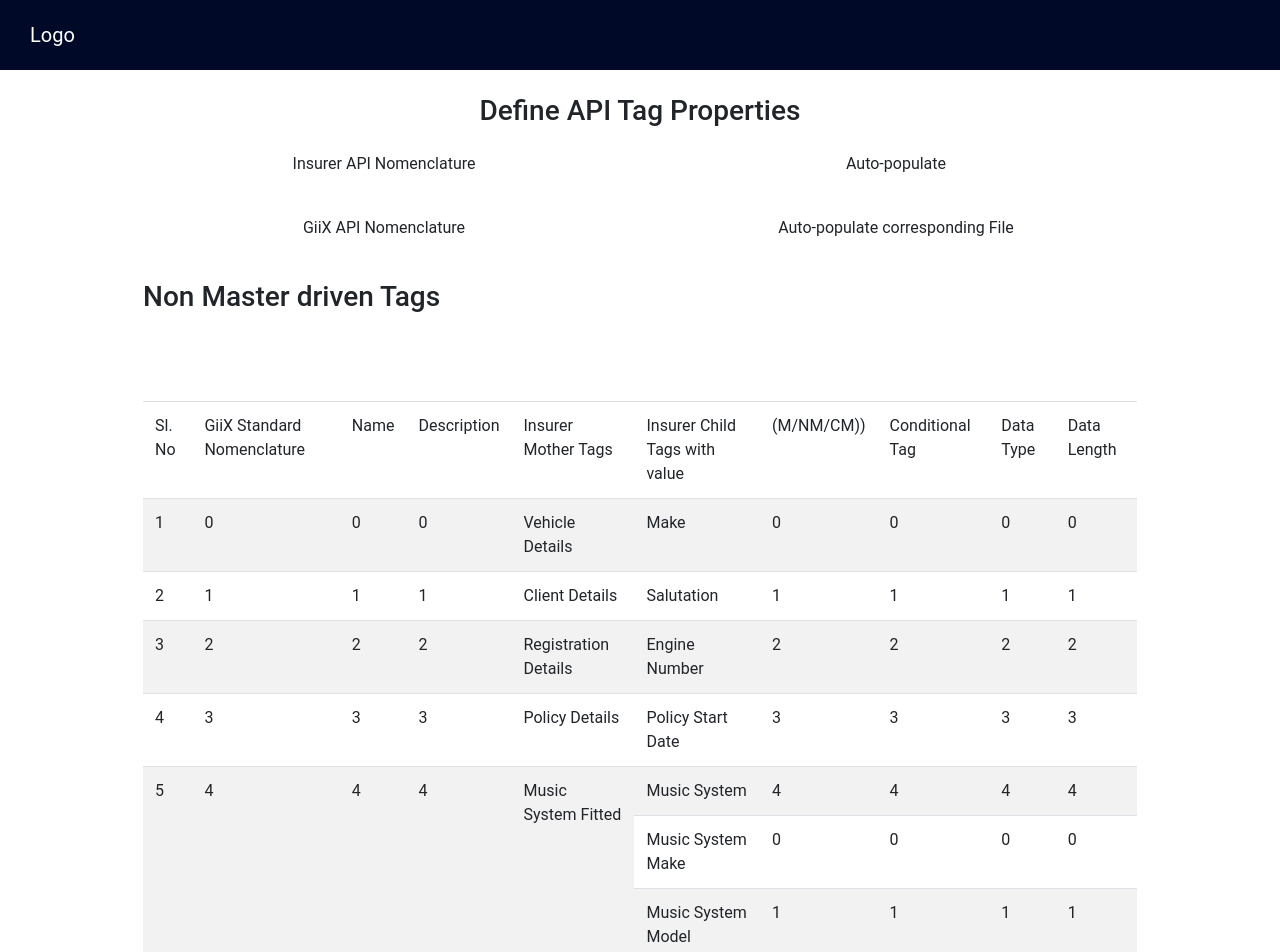
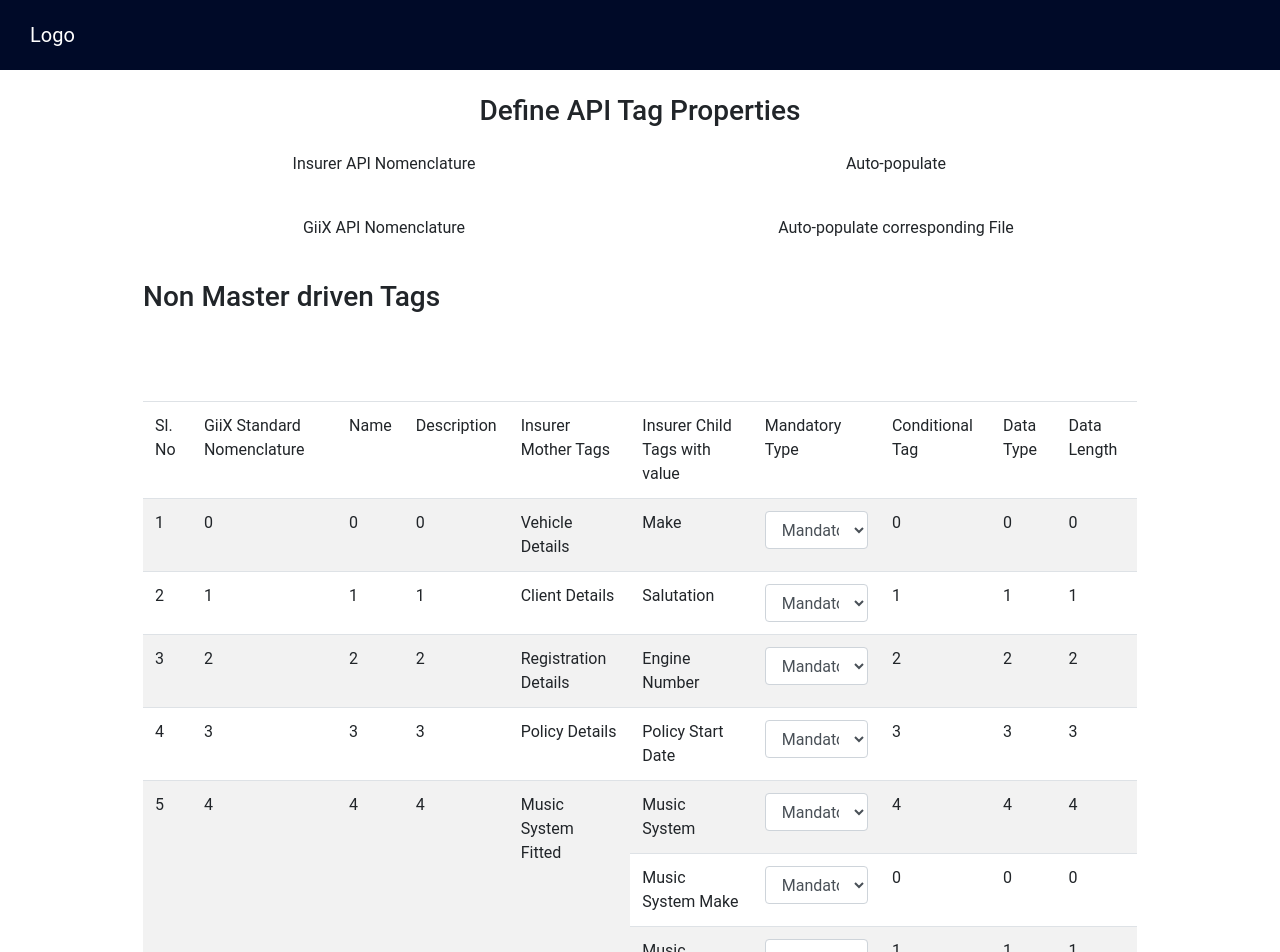
Before and after one commit to Artistic-cat/Temp, a React (Create React App) app: page /apidefine in a window 1280 px wide. Shown: the top 952 px of the page. Built offline with nearby package versions, Linux system fonts and the light colour scheme.

Commit message:
API Define Page
Signed-off-by: Mohammed Rifas S <rifas2475@outlook.com>

```diff
--- a/src/Views/APITags/Define.js
+++ b/src/Views/APITags/Define.js
@@ -78,7 +78,7 @@ class Define extends Component {
                             <td>Description</td>
                             <td>Insurer Mother Tags</td>
                             <td>Insurer Child Tags with value</td>
-                            <td>(M/NM/CM))</td>
+                            <td>Mandatory Type</td>
                             <td>Conditional Tag</td>
                             <td>Data Type</td>
                             <td>Data Length</td>
@@ -98,7 +98,13 @@ class Define extends Component {
                                             <td contentEditable={true} rowSpan={key.childTag.length}>{value}</td>
                                             <td rowSpan={key.childTag.length}>{key.motherTag}</td>
                                             <td>{key.childTag[0]}</td>
-                                            <td contentEditable={true}>{value}</td>
+                                            <td>
+                                                <select className="form-control" id={'m-nm-cm-' + value}>
+                                                    <option value={'m'}>Mandatory</option>
+                                                    <option value={'nm'}>Non Mandatory</option>
+                                                    <option value={'cm'}>Conditional Mandatory</option>
+                                                </select>
+                                            </td>
                                             <td contentEditable={true}>{value}</td>
                                             <td contentEditable={true}>{value}</td>
                                             <td contentEditable={true}>{value}</td>
@@ -108,7 +114,14 @@ class Define extends Component {
                                             [...key.childTag.slice(1)].map((key1, value1) => {
                                                 return <tr>
                                                     <td>{key1}</td>
-                                                    <td contentEditable={true}>{value1}</td>
+                                                    <td>
+                                                        <select className="form-control"
+                                                                id={'m-nm-cm-' + value + '-' + value1}>
+                                                            <option value={'m'}>Mandatory</option>
+                                                            <option value={'nm'}>Non Mandatory</option>
+                                                            <option value={'cm'}>Conditional Mandatory</option>
+                                                        </select>
+                                                    </td>
                                                     <td contentEditable={true}>{value1}</td>
                                                     <td contentEditable={true}>{value1}</td>
                                                     <td contentEditable={true}>{value1}</td>
```
